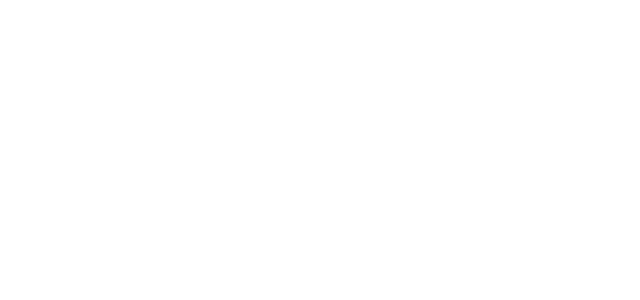
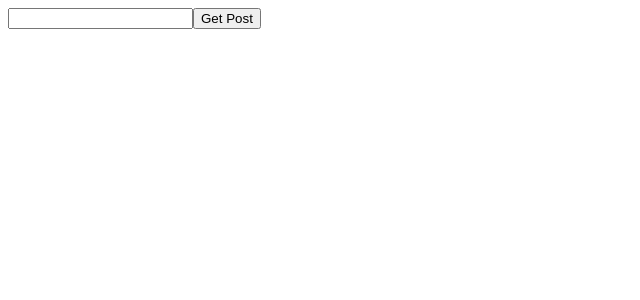
Before and after one commit to RomanIgorevich/blog-on-nuxt, a Nuxt app: page /posts in a window 1280 px wide. Before the commit this address had no page. Shown: the top 300 px of the page, without its empty margins (0-640 px from the left). Built offline with nearby package versions, Linux system fonts and the light colour scheme.

Commit message:
Динамические роуты

```diff
--- /dev/null
+++ b/pages/posts/_id/index.vue
@@ -0,0 +1,15 @@
+<template>
+<div>
+  <h1>post id is: {{ $route.params.id }}</h1>
+  <nuxt-link to="/posts">Вернуться к постам</nuxt-link>
+</div>
+</template>
+
+<script>
+export default {
+    validate({params}){
+        // наш путь должен быть числом
+        return /^\d+$/.test(params.id)
+    }
+}
+</script>
--- /dev/null
+++ b/pages/posts/index.vue
@@ -0,0 +1,22 @@
+<template>
+
+   <div class="posts">
+       <input type="text" v-model="postId">
+       <button @click="loadPost">Get Post</button>
+   </div>
+</template>
+
+<script>
+export default{
+    data(){
+        return{
+            postId:''
+        }
+    },
+    methods:{
+        loadPost(){
+            this.$router.push(`/posts/${this.postId}`)
+        }
+    }
+}
+</script>
```
